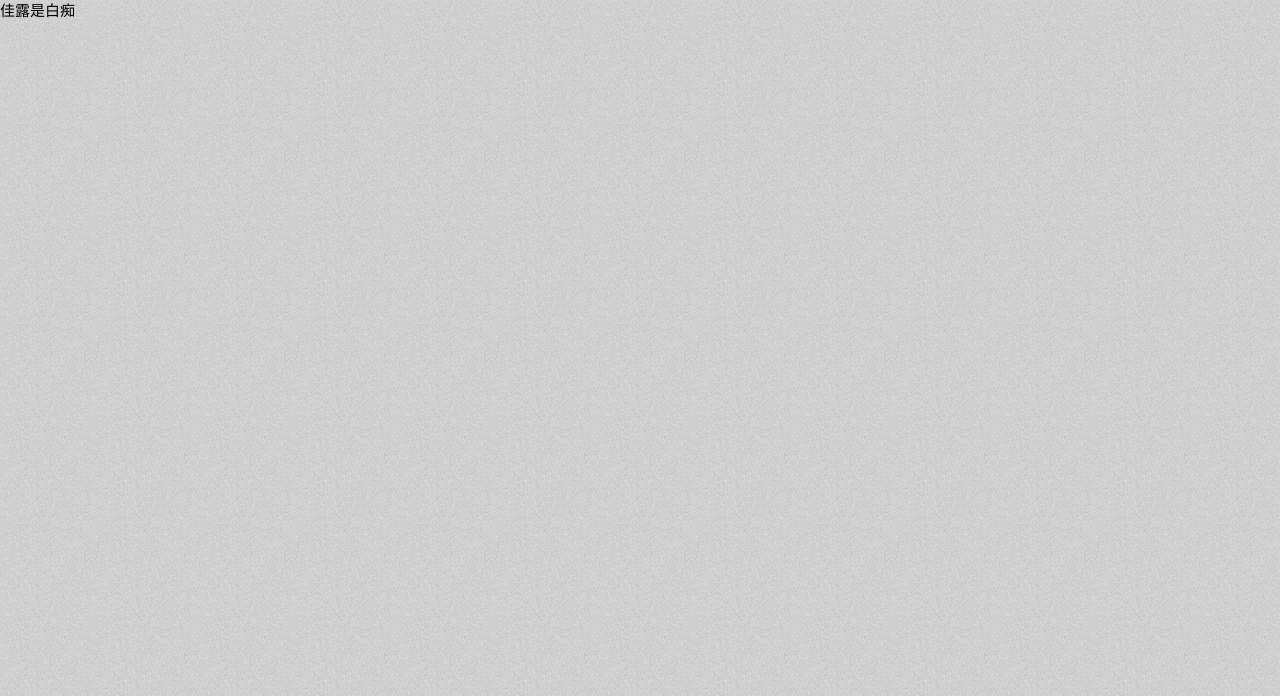
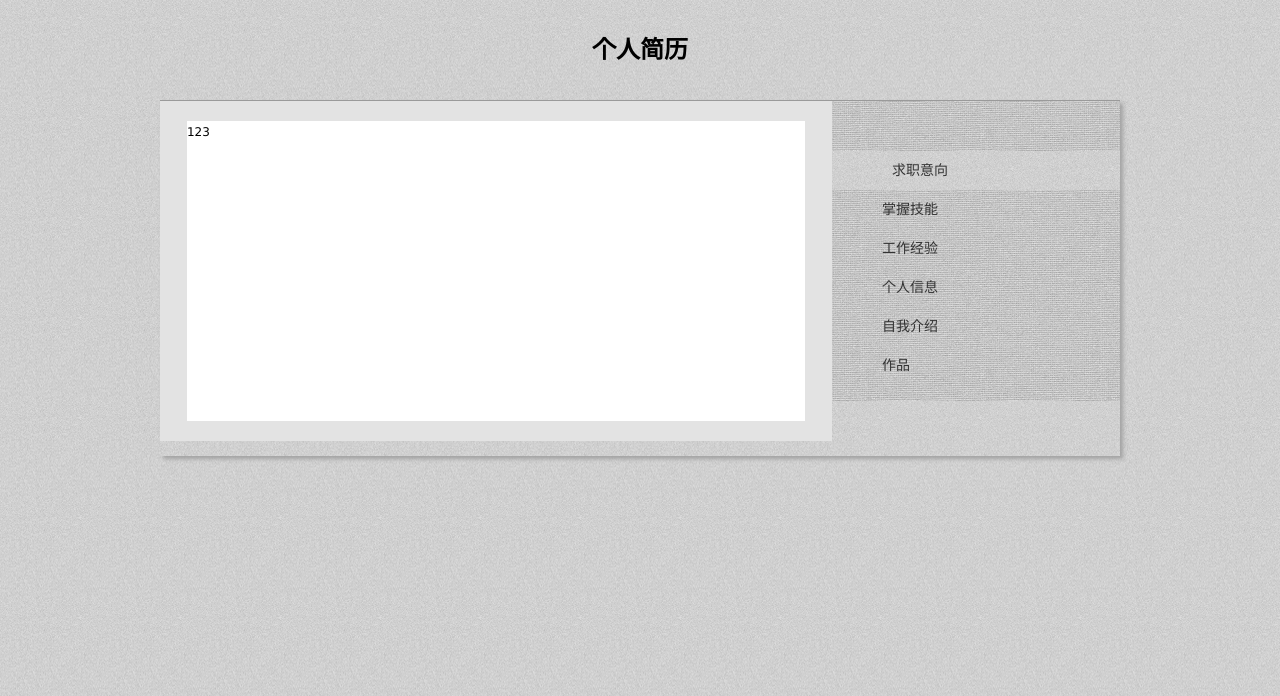
Before and after one commit to zmx2321/resume, a PHP site: page / in a window 1280 px wide. Shown: the top 696 px of the page. Run offline with PHP 8.4, Linux system fonts and the light colour scheme; some libraries are stand-ins or nearby versions; some web fonts are replaced.

Commit message:
个人简历首页

```diff
--- a/css/style.css
+++ b/css/style.css
@@ -6,9 +6,17 @@
 	src: local('Pacifico Regular'), local('Pacifico-Regular'), url("../fonts/pacifico.woff") format('woff');
 }
 
+body,div,dl,dt,dd,ul,ol,li,h1,h2,h3,h4,h5,h6,pre,code,form,fieldset,legend,input,button,textarea,p,blockquote,th,td {
+	margin:0; padding:0;
+}
+
 html, body {
 	margin: 0;
 	padding: 0;
+}
+
+html {
+	font-size: 62.5%;/*10 ÷ 16 × 100% = 62.5%*/
 }
 
 ::selection {
@@ -27,6 +35,7 @@ h1, h2, h3, h4, h5,h6 {
 body {
 	font: 15px/23px "Lucida Sans","Liberation Sans","Lucida Sans Unicode","Lucida Grande",Verdana,Arial,Helvetica,sans-serif;
 	background: url(../images/bg-body.jpg);
+	font-size: 1.2rem;/*1.2 × 10px = 12x */
 }
 
 .btn {
@@ -38,21 +47,123 @@ body {
 	color: #fff;
 }
 
+li{
+	list-style: none;
+}
+
+img{
+	width: 100%;
+	height: 100%;
+}
+
+a{
+	color: #333;
+	text-decoration: none;
+}
+
+.clear{
+	clear: both;
+}
+
 @font-face
 {
-font-family: myFirstFont;
-src: url('fonts/pacifico.woff')
-}
-
-.aaa
-{
-font-family:myFirstFont;
+font-family: titop;
+src: url('../fonts/fontawesome-webfont.ttf')
 }
 /*==== layout css e ====*/
 
+/* all s */
+.all{
+	width: 100%;
+}
+
+/*======= header s =======*/
+.header{
+	width: 100%;
+	height: 100px;
+}
+
+header{
+	width: 100%;
+	height: 100px;
+	line-height: 100px;
+	text-align: center;
+}
+
+header h1{
+	font-family:titop;
+}
+/*======= header e =======*/
+
+/*======= container s =======*/
+.container{
+	width: 75%;
+	margin: 0 auto;
+	min-height: 300px;
+	-moz-box-shadow: 3px 3px 4px 0px #a3a3a3;
+	-webkit-box-shadow: 3px 3px 4px 0px #a3a3a3;
+	box-shadow: 3px 3px 4px 0px #a3a3a3;
+	border-top: 1px solid #9a9a9a;
+    padding-bottom: 15px;
+}
+
+/*==== aside s ====*/
+.aside{
+	width: 30%;
+	min-height: 300px;
+	background: url(../images/bg-sidebar.jpg);
+	float: right;
+}
+
+nav ul{
+    margin-top: 50px;
+}
+
+nav li{
+    height: 39px;
+    line-height: 39px;
+    transition: 0.2s linear;
+}
+
+nav li:hover{
+	background: url(../images/bg-body.jpg);
+	padding-left: 10px;
+	transition: 0.3s linear;
+}
+
+.nav_on{
+	background: url(../images/bg-body.jpg);
+	padding-left: 10px;
+}
+
+nav li a{
+	display: block;
+	font-size: 1.4rem;
+	padding-left: 50px;
+}
+/*==== aside e ====*/
+
+/*==== article s ====*/
+.article{
+    width: 70%;
+    min-height: 300px;
+    background: #E3E3E3;
+    float: left;
+}
+
+article{
+    width: 92%;
+    z-index: 0;
+    background: #fff;
+    margin: 20px auto;
+    min-height: 300px;
+}
 /*==== article e ====*/
+/*======= container s =======*/
 
-
+/*======= footer s =======/
+/*======= footer e =======*/
+/* all e */
 /*==== media screen s ====*/
 @media (max-width: 991px) {
 
@@ -66,7 +177,15 @@ font-family:myFirstFont;
 
 }
 
-@media only screen and (max-width : 640px) {
-
+@media only screen and (max-width:640px) {
+	.container{width:100%;}
+	.article{width:100%;}
+	.aside{width:100%;min-height:51px;}
+	.header{height:65px;}
+	header{height:65px;line-height:65px;}
+	nav ul{margin-top:0;}
+	nav li{display:inline-block;width:24%;}
+	nav li a{padding-left:15px;}
+	.nav_on{background:initial !important;padding:0 !important;}
 }
 /***==== media screen s ====*/
--- a/index.html
+++ b/index.html
@@ -9,19 +9,42 @@
 <![endif]-->
 <link rel="stylesheet" type="text/css" href="css/style.css">
 <script src="http://libs.baidu.com/jquery/1.8.3/jquery.min.js"></script>
+<script src="js/main.js"></script>
 <title>个人简历</title>
 </head>
 <body>
 <div class="all">
-	<!-- article s -->
-	<div class="article">
-		佳露是白痴
+	<!-- header s -->
+	<div class="header">
+		<header>
+			<h1>个人简历</h1>
+		</header>
 	</div>
-	<!-- article e -->
+	<!-- header e -->
 
-	<!-- aside s -->
-	<div class="aside"></div>
-	<!-- aside e -->
+	<div class="container">
+		<!-- aside s -->
+		<div class="aside">
+			<nav>
+				<ul>
+					<li class="nav_on"><a href="javascript:;">求职意向</a></li>
+					<li><a href="javascript:;">掌握技能</a></li>
+					<li><a href="javascript:;">工作经验</a></li>
+					<li class="introduce"><a href="javascript:;">个人信息</a></li>
+					<li class="introduce"><a href="javascript:;">自我介绍</a></li>
+					<li><a href="javascript:;">作品</a></li>
+				</ul>
+			</nav>
+		</div>
+		<!-- aside e -->
+
+		<!-- article s -->
+		<div class="article">
+			<article>123</article>
+		</div>
+		<!-- article e -->
+		<div class="clear"></div>
+	</div>
 
 	<!-- footer s -->
 	<div class="footer"></div>
--- a/js/main.js
+++ b/js/main.js
@@ -1 +1,29 @@
 console.log('This would be the main JS file.');
+/* navList s */
+;(function( $ ){
+    $.fn.navList = function(options){
+        var defaults = {
+            eventType1:'click',
+        }
+
+        var options = $.extend(defaults,options);
+
+        this.each(function(){
+			$(this).find('li').bind(options.eventType1,function(){
+				$(this).addClass('nav_on').siblings().removeClass('nav_on');
+			});
+			$(this).find('li:not(.introduce)').bind(options.eventType1,function(){
+			    console.log($(this).find('li:not(.introduce)'));
+			});
+			$(this).find('li.introduce').bind(options.eventType1,function(){
+			    console.log($(this).find('li.introduce'));
+			});
+        });
+    }
+})(jQuery);
+
+$(function(){
+    $('nav ul').navList();
+});
+
+/* navList e */
```
Also changed, not shown: images/bg-sidebar.jpg (added).
